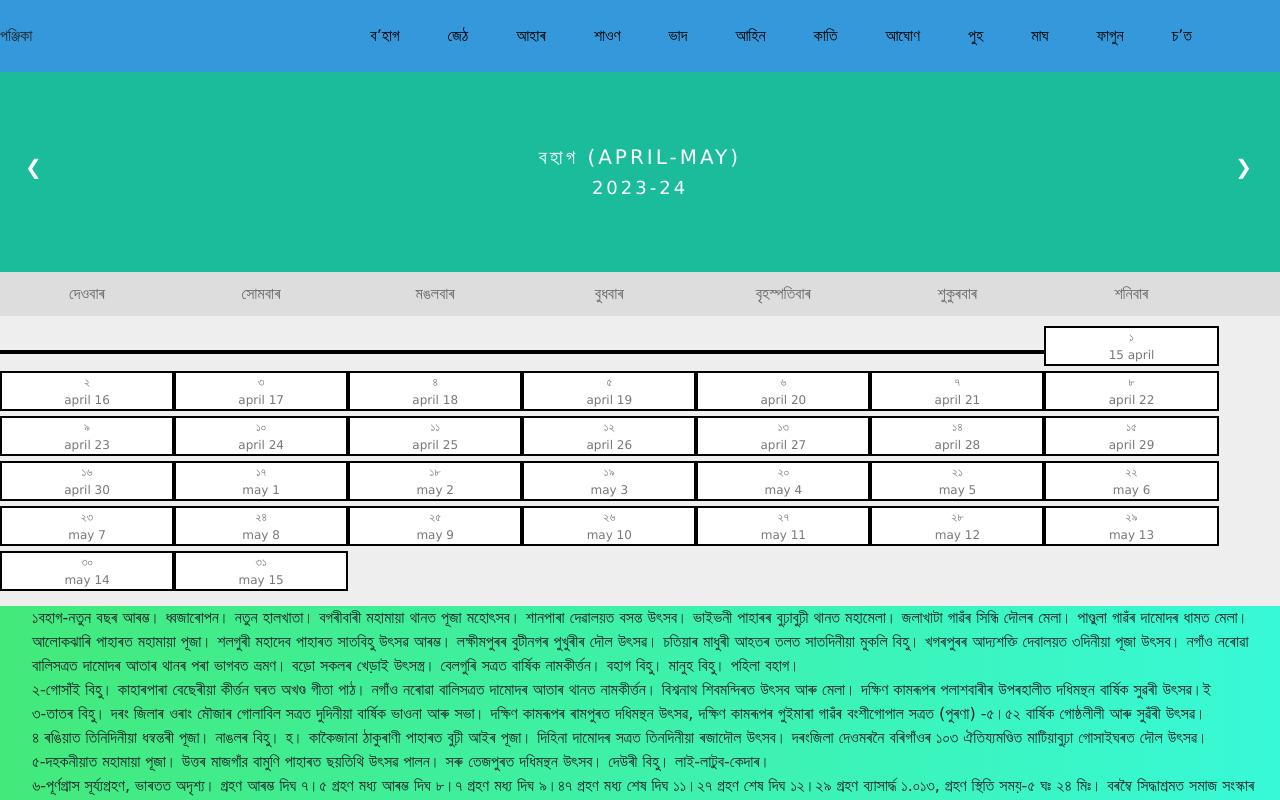
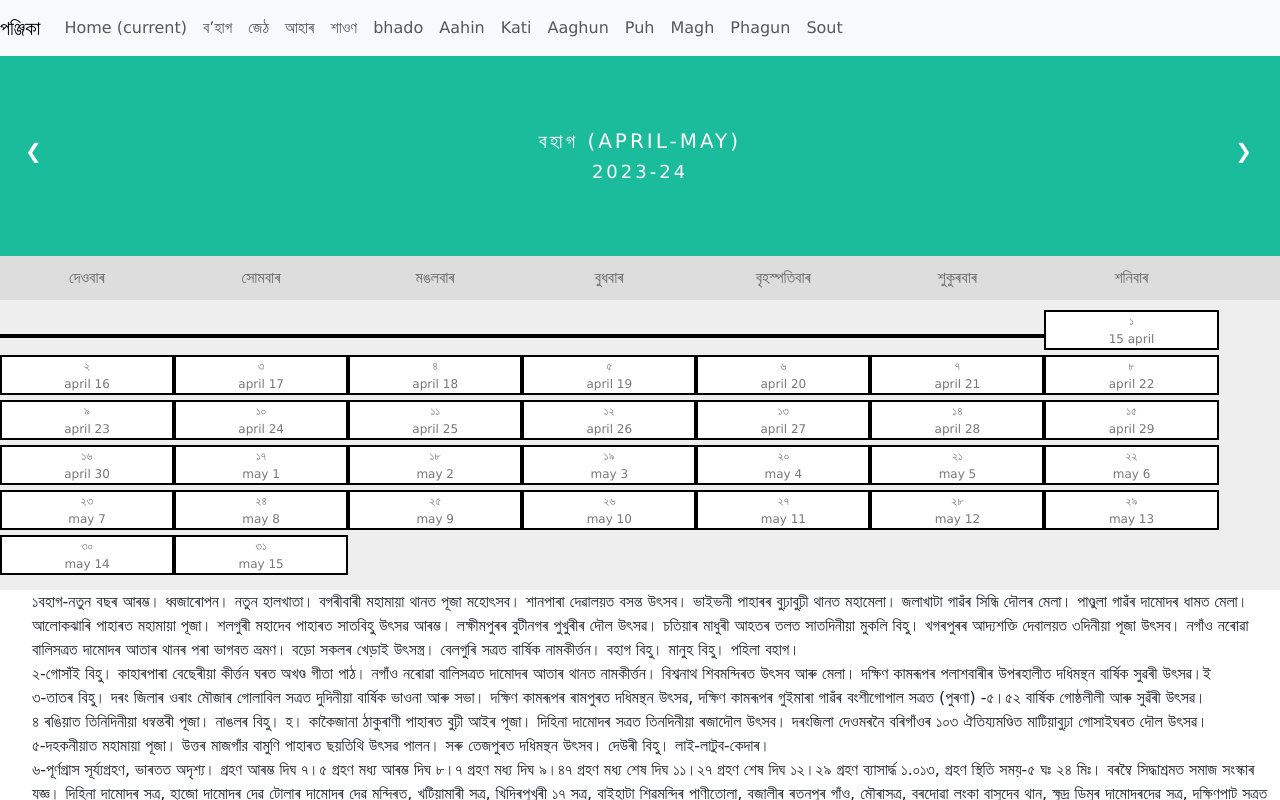
Before and after one commit to Rituraj95/Assamese-calender-2023-24, a React (Create React App) app in the folder axomiya-calender/: page / in a window 1280 px wide. Shown: the top 800 px of the page. Built offline with nearby package versions, Linux system fonts and the light colour scheme.

Commit message:
25 jan update 1

```diff
--- a/axomiya-calender/public/index.html
+++ b/axomiya-calender/public/index.html
@@ -13,6 +13,8 @@
     <link rel="apple-touch-icon" href="%PUBLIC_URL%/logo192.png" />
     <link rel="stylesheet" href="https://unpkg.com/swiper/swiper-bundle.min.css" />
     <link href="https://cdn.jsdelivr.net/npm/bootstrap@5.3.2/dist/css/bootstrap.min.css" rel="stylesheet" integrity="sha384-T3c6CoIi6uLrA9TneNEoa7RxnatzjcDSCmG1MXxSR1GAsXEV/Dwwykc2MPK8M2HN" crossorigin="anonymous">
+    <link rel="stylesheet" href="https://unpkg.com/ionicons@5.1.2/dist/css/ionicons.min.css" />
+
     <!--
       manifest.json provides metadata used when your web app is installed on a
       user's mobile device or desktop. See https://developers.google.com/web/fundamentals/web-app-manifest/
--- a/axomiya-calender/src/App.js
+++ b/axomiya-calender/src/App.js
@@ -1,4 +1,5 @@
 import React from 'react'
+
 //import Calender1 from './component/Calender1'
 import Navbar from './component/Navbar'
 import Jeth from './component/Jeth'
@@ -27,6 +28,7 @@ import { BrowserRouter as Router,Routes,Route } from 'react-router-dom'
 const App = () => {
   return (
     <Router>
+
       <Navbar></Navbar>
       <Routes>
         <Route path='/' element={<Bohag/>}></Route>
--- a/axomiya-calender/src/component/Navbar.js
+++ b/axomiya-calender/src/component/Navbar.js
@@ -1,39 +1,74 @@
 import React from 'react';
-import './navbar.css';
 import { Link } from 'react-router-dom';
 
+const MyNavbar = () => {
+  return (
+    <nav className="navbar navbar-expand-lg navbar-light bg-light">
+      <Link className="navbar-brand" to="/">
+        পঞ্জিকা
+      </Link>
+      <button
+        className="navbar-toggler"
+        type="button"
+        data-toggle="collapse"
+        data-target="#navbarSupportedContent"
+        aria-controls="navbarSupportedContent"
+        aria-expanded="false"
+        aria-label="Toggle navigation"
+      >
+        <span className="navbar-toggler-icon"></span>
+      </button>
 
-const Navbar = () => {
-  return (
-    <header>
-      <nav>
-        পঞ্জিকা
-        <button></button>
+      <div className="collapse navbar-collapse" id="navbarSupportedContent">
+        <ul className="navbar-nav mr-auto">
+          <li className="nav-item active">
+            <Link className="nav-link" to="/">
+              Home <span className="sr-only">(current)</span>
+            </Link>
+          </li>
 
-        <ul>
+          <li className="nav-item">
+            <Link className="nav-link" to="/Bohag">ব’হাগ</Link>
+          </li>
+          <li className="nav-item">
+            <Link className="nav-link" to="/Jeth">জেঠ</Link>
+          </li>
+          <li className="nav-item">
+            <Link className="nav-link" to="/Aahar">আহাৰ</Link>
+          </li>
+          <li className="nav-item">
+            <Link className="nav-link" to="/Xaon">শাওণ</Link>
+          </li>
+          <li className="nav-item">
+            <Link className="nav-link" to="/Xaon">bhado</Link>
+          </li>
+          <li className="nav-item">
+            <Link className="nav-link" to="/Xaon">Aahin</Link>
+          </li>
+          <li className="nav-item">
+            <Link className="nav-link" to="/Xaon">Kati</Link>
+          </li>
+          <li className="nav-item">
+            <Link className="nav-link" to="/Xaon">Aaghun</Link>
+          </li>
+          <li className="nav-item">
+            <Link className="nav-link" to="/Xaon">Puh</Link>
+          </li>
+          <li className="nav-item">
+            <Link className="nav-link" to="/Xaon">Magh</Link>
+          </li>
+          <li className="nav-item">
+            <Link className="nav-link" to="/Xaon">Phagun</Link>
+          </li>
+          <li className="nav-item">
+            <Link className="nav-link" to="/Xaon">Sout</Link>
+          </li>
 
-          <li><Link to="/Bohag">ব’হাগ</Link></li>
-          <li><Link to="/Jeth">জেঠ</Link></li>
-          <li><Link to="/Aahar">আহাৰ</Link></li>
-          <li><Link to="/Xaon">শাওণ</Link></li>
-          <li><Link to="/Bhado">ভাদ</Link></li>
-          <li><Link to="/Aahin">আহিন</Link></li>
-          <li><Link to="/kati">কাতি</Link></li>
-          <li><Link to="/Aaghun">আঘোণ</Link></li>
-          <li><Link to="/Puh">পুহ</Link></li>
-          <li><Link to="/Magh">মাঘ</Link></li>
-          <li><Link to="/Phagun">ফাগুন</Link></li>
-          <li><Link to="/Sout">চ’ত</Link></li>
-
-
-
-
-
-
+          {/* Add other navigation links in a similar way */}
         </ul>
-      </nav>
-    </header>
+      </div>
+    </nav>
   );
 };
 
-export default Navbar;
+export default MyNavbar;
--- a/axomiya-calender/src/component/Try.css
+++ b/axomiya-calender/src/component/Try.css
@@ -64,7 +64,7 @@ body {font-family: Verdana, sans-serif;}
 .days li .active {
   padding: 5px;
   background: #1abc9c;
-  color: white !important
+  color: rgb(217, 10, 10) !important
 }
 
 /* Add media queries for smaller screens */
--- a/axomiya-calender/src/component/navbar.css
+++ /dev/null
@@ -1,100 +0,0 @@
-body {
-    margin: 0;
-    font-family: 'Montserrat', sans-serif;
-    background-image: linear-gradient(to right, #43e97b 0%, #38f9d7 100%);
-}
-
-nav {
-    display: grid;
-    grid-template-columns: 1fr 1fr 1fr;
-    align-items: center;
-    margin: 0;
-    padding: 1em 0;
-    width: 100%;
-    position: relative;
-    background-color: #3498db;
-}
-
-@media  (min-width: 950px) {
-    nav {
-        grid-template-columns: 1fr 3fr;
-    }
-}
-
-nav a {
-    margin: auto;
-    color: white;
-}
-
-nav a img:first-of-type {
-    width: 1.5em;
-}
-
-nav ul {
-    position: absolute;
-    top: 100%;
-    left: 0;
-    right: 0;
-    margin: 0;
-    padding: 0;
-    list-style:none;
-    text-align: center;
-    background-color: white;
-    transition:transform .3s;
-    transform:translatex(-100%);
-}
-
-@media  (min-width: 950px) {
-    nav ul {
-        position: static;
-        display: flex;
-        justify-content: flex-end;
-        top: 0%;
-        background-color: transparent;
-        transform:translatex(0);
-    }
-}
-
-nav ul li {
-    padding: .5em;
-}
-
-nav ul li a {
-    text-decoration: none;
-    color: black;
-    padding: 1em;
-}
-
-@media  (min-width: 950px) {
-    nav ul:first-of-type li:last-of-type {
-        margin-right: 4em;
-    }
-}
-
-nav ul li:hover {
-    transition: .3s ease-in-out;
-    transform: scale(1.05);
-}
-
-nav ul:first-of-type.toonMenu {
-    transform:translatex(0);
-}
-
-nav button {
-    border: none;
-    background: none;
-    display: flex;
-    position: relative;
-    left: 1.5em;
-    order:-1;
-}
-
-nav button img {
-   width: 2em;
-}
-
-@media  (min-width: 950px) {
-    nav button {
-        display: none;
-    }
-}
```
Also changed, not shown: axomiya-calender/src/App.css (+25 -0 lines).
